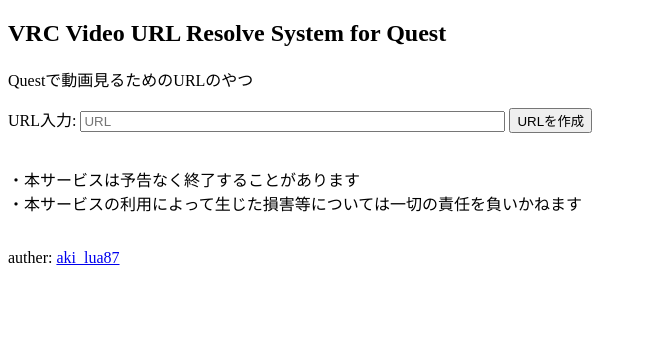
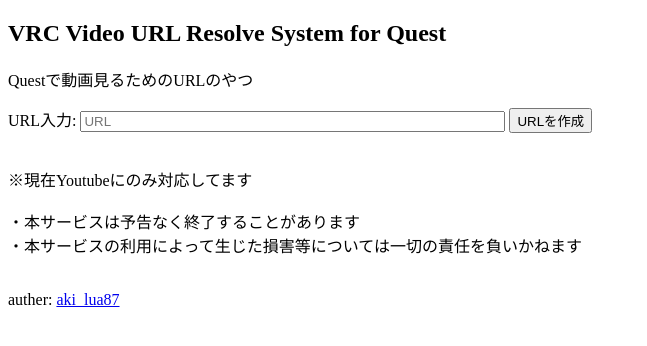
Before and after one commit to aki-lua87/vrc_quest_video_url, a website: page docs/index.html in a window 1280 px wide. Shown: the whole page, without its empty margins (0-647 px from the left). Drawn offline with Linux system fonts and the light colour scheme.

Commit message:
Update index.html

```diff
--- a/docs/index.html
+++ b/docs/index.html
@@ -43,6 +43,10 @@
 
         <br>
 
+        <div>※現在Youtubeにのみ対応してます</div>
+
+        <br>
+
         <div>・本サービスは予告なく終了することがあります</div>
         <div>・本サービスの利用によって生じた損害等については一切の責任を負いかねます</div>
 
```
